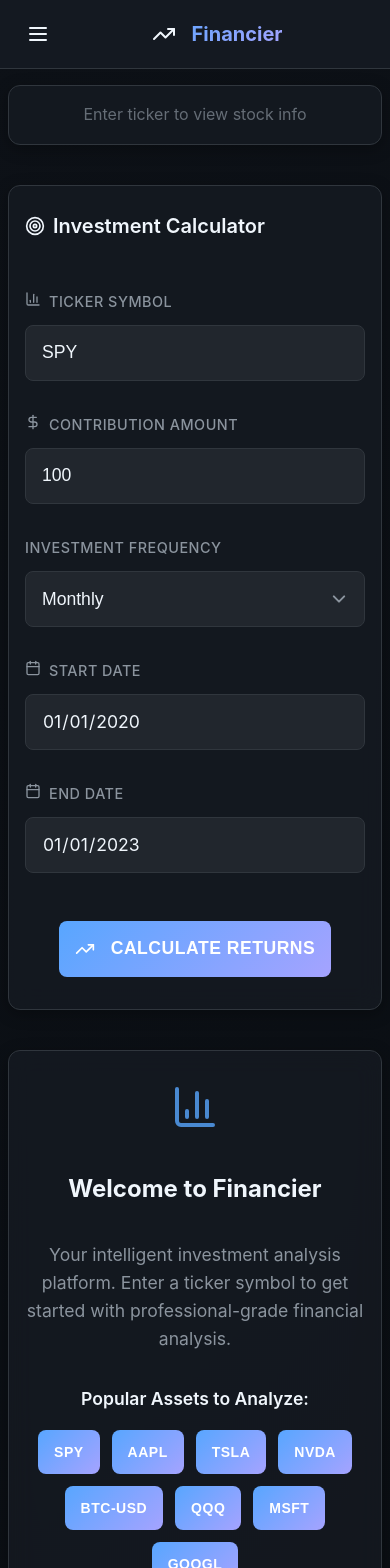
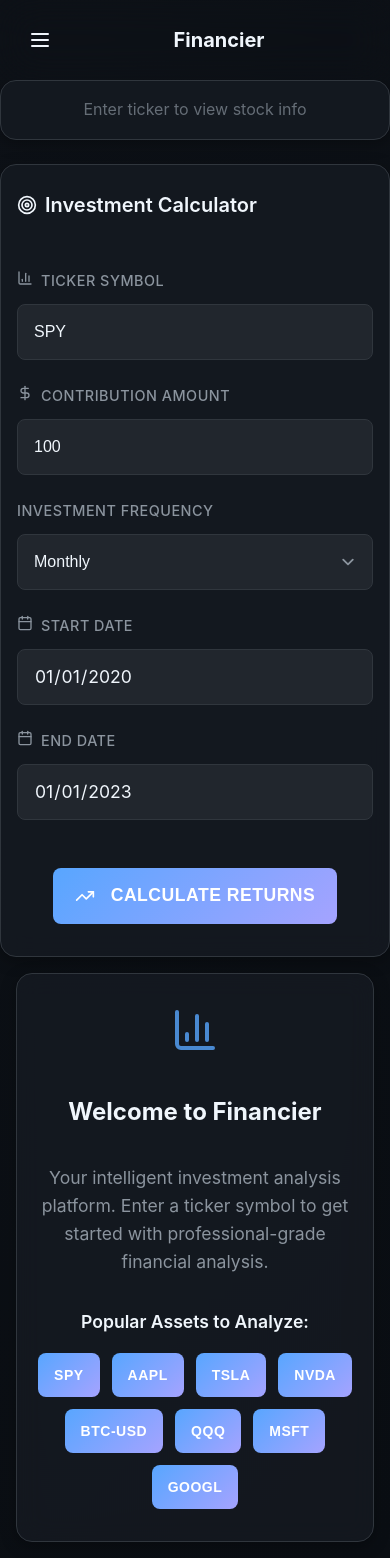
Before and after one commit to JoeBuydemDips/financier, a React (Vite) app: page / in a window 390 px wide. Shown: the top 1568 px of the page. Built offline with nearby package versions, Linux system fonts and the light colour scheme; no server answers.

Commit message:
✨ Add mobile header component and viewport detection hook for responsive navigation

```diff
--- a/src/App.css
+++ b/src/App.css
@@ -33,6 +33,8 @@ body {
   font-family: var(--font-family);
   line-height: 1.6;
   min-height: 100vh;
+  overflow-x: hidden;
+  overflow-y: auto;
 }
 
 /* Modern Header */
@@ -309,7 +311,7 @@ body {
   margin-top: 0;
   min-height: 450px;
   width: 100%;
-  overflow: hidden;
+  overflow: visible; /* Allow content to overflow properly */
 }
 
 /* Loading States */
@@ -2007,6 +2009,7 @@ body {
   background: rgba(0, 0, 0, 0.6);
   backdrop-filter: blur(4px);
   z-index: 999;
+  pointer-events: auto; /* Ensure backdrop can be clicked */
 }
 
 .mobile-sidebar {
@@ -2262,3 +2265,162 @@ body {
   border-color: var(--accent-red);
   color: var(--accent-red);
 }
+
+/* Mobile Header Styles */
+.mobile-header {
+  position: sticky;
+  top: 0;
+  background: var(--glass-bg);
+  backdrop-filter: blur(20px);
+  border-bottom: 1px solid var(--glass-border);
+  z-index: 100;
+  padding: 1rem;
+}
+
+.mobile-header-content {
+  display: flex;
+  align-items: center;
+  justify-content: space-between;
+  max-width: 100%;
+}
+
+.mobile-header-button {
+  background: var(--glass-hover);
+  border: 1px solid var(--glass-border);
+  border-radius: 0.75rem;
+  padding: 0.75rem;
+  color: var(--text-primary);
+  cursor: pointer;
+  transition: all 0.2s ease;
+  min-width: 44px;
+  min-height: 44px;
+  display: flex;
+  align-items: center;
+  justify-content: center;
+}
+
+.mobile-header-button:hover {
+  background: var(--glass-border);
+  transform: scale(1.05);
+}
+
+.mobile-header-title {
+  font-size: 1.25rem;
+  font-weight: 700;
+  color: var(--text-primary);
+  margin: 0;
+  text-align: center;
+  flex: 1;
+  padding: 0 1rem;
+}
+
+/* Mobile Layout Classes */
+.mobile-container {
+  min-height: calc(100vh - 80px); /* Use min-height instead of height */
+  overflow-y: auto; /* Enable scrolling */
+  -webkit-overflow-scrolling: touch;
+}
+
+.mobile-grid {
+  min-height: 100%; /* Use min-height instead of height */
+  grid-template-columns: 1fr; /* Single column on mobile */
+  overflow: visible; /* Allow content to overflow properly */
+}
+
+.mobile-fullscreen {
+  min-height: 100%; /* Use min-height instead of height */
+  overflow-y: auto; /* Enable scrolling */
+  padding: 1rem;
+  -webkit-overflow-scrolling: touch; /* Smooth scrolling on iOS */
+}
+
+.main-content {
+  overflow-y: auto; /* Ensure main content can scroll */
+  -webkit-overflow-scrolling: touch;
+  min-height: 100%;
+}
+
+/* Mobile Responsive Adjustments */
+@media (max-width: 768px) {
+  .app-header {
+    display: none; /* Hide desktop header on mobile */
+  }
+
+  .mobile-menu-button {
+    display: none; /* Hide since we have mobile header */
+  }
+
+  .app-container {
+    padding: 0; /* Remove padding on mobile for full screen */
+    min-height: calc(100vh - 80px); /* Use min-height instead of height */
+    overflow-y: auto; /* Enable scrolling */
+    -webkit-overflow-scrolling: touch;
+  }
+
+  .app-grid {
+    gap: 0; /* Remove gap for seamless mobile experience */
+    min-height: 100%; /* Use min-height instead of height */
+    overflow: visible; /* Allow overflow for scrolling */
+  }
+
+  /* Ensure main content area is scrollable */
+  .main-content {
+    min-height: 100%; /* Use min-height instead of height */
+    overflow-y: auto !important;
+    -webkit-overflow-scrolling: touch;
+    padding: 1rem;
+  }
+
+  /* Form improvements for mobile */
+  .form-group {
+    margin-bottom: 1.5rem;
+  }
+
+  .form-input,
+  .form-select {
+    font-size: 16px; /* Prevent zoom on iOS */
+    min-height: 44px; /* Touch target */
+    width: 100%; /* Ensure full width on mobile */
+  }
+
+  /* Investment comparison page grid fix */
+  .investment-comparison-page .card-body > div[style*="grid"] {
+    grid-template-columns: 1fr !important; /* Single column on mobile */
+    gap: 1rem !important;
+  }
+
+  /* Ensure form inputs take full width in grid layouts */
+  .investment-comparison-page .form-group {
+    width: 100%;
+  }
+
+  .investment-comparison-page .form-input,
+  .investment-comparison-page .form-select {
+    width: 100% !important;
+    box-sizing: border-box;
+    min-height: 44px;
+    font-size: 16px;
+  }
+
+  /* Fix specific input fields in investment strategy section */
+  .investment-comparison-page input[type="number"],
+  .investment-comparison-page input[type="date"] {
+    width: 100% !important;
+    min-height: 44px !important;
+    font-size: 16px !important;
+    padding: 0.75rem !important;
+    box-sizing: border-box !important;
+  }
+
+  /* Button improvements */
+  .btn-primary {
+    min-height: 48px;
+    font-size: 1.1rem;
+  }
+
+  /* Card spacing for mobile */
+  .glass-card {
+    margin: 0;
+    border-radius: 1rem;
+  }
+}
--- a/src/App.tsx
+++ b/src/App.tsx
@@ -12,6 +12,8 @@ import {
 import './App.css';
 import { NavigationTabs } from './components/NavigationTabs';
 import { MobileSidebar } from './components/MobileSidebar';
+import { MobileHeader } from './components/MobileHeader';
+import { useIsMobile } from './hooks/useIsMobile';
 import { OverviewPage } from './components/pages/OverviewPage';
 import { InvestmentComparisonPage } from './components/pages/InvestmentComparisonPage';
 import { StockDetailsPage } from './components/pages/StockDetailsPage';
@@ -45,6 +47,9 @@ function App() {
   // Navigation state
   const [activeTab, setActiveTab] = useState('overview');
   const [isMobileSidebarOpen, setIsMobileSidebarOpen] = useState(false);
+
+  // Mobile detection
+  const isMobile = useIsMobile();
 
   // Fetch stock information when ticker changes
   useEffect(() => {
@@ -95,6 +100,15 @@ function App() {
   // Navigation handler
   const handleTabChange = (tab: string) => {
     setActiveTab(tab);
+    // Close mobile sidebar when tab changes
+    if (isMobile) {
+      setIsMobileSidebarOpen(false);
+    }
+  };
+
+  // Mobile back navigation - return to overview
+  const handleMobileBack = () => {
+    setActiveTab('overview');
   };
 
   // Mobile sidebar handlers
@@ -336,14 +350,23 @@ function App() {
 
   return (
     <div className="app">
-      {/* Modern Header with Navigation */}
+      {/* Conditional Header - Mobile vs Desktop */}
+      {isMobile ? (
+        <MobileHeader
+          activeTab={activeTab}
+          onBackClick={handleMobileBack}
+          onMenuClick={handleMobileSidebarOpen}
+          isOverview={activeTab === 'overview'}
+        />
+      ) : (
+        /* Desktop Header with Navigation */
         <motion.header
           className="app-header"
           initial={{ y: -100 }}
           animate={{ y: 0 }}
           transition={{ duration: 0.6, ease: "easeOut" }}
         >
-        {/* Mobile Menu Button */}
+          {/* Mobile Menu Button (hidden on desktop) */}
           <button
             className="mobile-menu-button"
             onClick={handleMobileSidebarOpen}
@@ -365,6 +388,7 @@ function App() {
             />
           </div>
         </motion.header>
+      )}
 
       {/* Mobile Sidebar */}
       <MobileSidebar
@@ -374,9 +398,10 @@ function App() {
         onTabChange={handleTabChange}
       />
 
-      <div className="app-container">
-        <div className="app-grid">
-          {/* Left Sidebar */}
+      <div className={`app-container ${isMobile ? 'mobile-container' : ''}`}>
+        <div className={`app-grid ${isMobile ? 'mobile-grid' : ''}`}>
+          {/* Left Sidebar - Conditional rendering for mobile */}
+          {(!isMobile || activeTab === 'overview') && (
             <div style={{ display: 'flex', flexDirection: 'column', gap: '1.5rem' }}>
               {/* Compact Stock Information - Available on All Tabs */}
               <motion.div
@@ -530,9 +555,10 @@ function App() {
               </div>
             </motion.div>
             </div>
+          )}
 
-          {/* Main Content Area */}
-          <div style={{ display: 'flex', flexDirection: 'column', gap: '1.5rem' }}>
+          {/* Main Content Area - Full screen on mobile for non-overview tabs */}
+          <div className={`main-content ${isMobile && activeTab !== 'overview' ? 'mobile-fullscreen' : ''}`} style={{ display: 'flex', flexDirection: 'column', gap: '1.5rem' }}>
             <AnimatePresence mode="wait">
               {loading && (
                 <motion.div
@@ -559,12 +585,19 @@ function App() {
                 </motion.div>
               )}
 
-              {/* Page Content - Show based on activeTab */}
+              {/* Page Content - Show based on activeTab with animations */}
               {!loading && !error && (
-                <>
-                  {activeTab === 'overview' && results && (
+                <AnimatePresence mode="wait">
+                  {activeTab === 'overview' && (
+                    <motion.div
+                      key="overview"
+                      initial={{ opacity: 0, x: isMobile ? 20 : 0, y: isMobile ? 0 : 20 }}
+                      animate={{ opacity: 1, x: 0, y: 0 }}
+                      exit={{ opacity: 0, x: isMobile ? -20 : 0, y: isMobile ? 0 : -20 }}
+                      transition={{ duration: 0.3, ease: "easeInOut" }}
+                    >
+                      {results ? (
                         <OverviewPage
-                      key="overview"
                           results={results}
                           benchmarkData={benchmarkData}
                           riskMetrics={riskMetrics}
@@ -575,41 +608,9 @@ function App() {
                           onChartTypeChange={handleChartTypeChange}
                           onSeriesToggle={handleSeriesToggle}
                         />
-                  )}
-
-                  {activeTab === 'analytics' && (
-                    <InvestmentComparisonPage
-                      key="analytics"
-                    />
-                  )}
-
-                  {activeTab === 'stock' && (
-                    <StockDetailsPage
-                      key="stock"
-                      stockInfo={stockInfo}
-                      stockInfoLoading={stockInfoLoading}
-                    />
-                  )}
-
-                  {activeTab === 'risk' && (
-                    <RiskAnalysisPage
-                      key="risk"
-                      riskMetrics={riskMetrics}
-                      stockInfo={stockInfo}
-                    />
-                  )}
-
-                  {/* Show empty state only for overview when no results */}
-                  {activeTab === 'overview' && !results && (
+                      ) : (
                         /* Enhanced Empty State */
-                    <motion.div
-                      key="empty-state"
-                      className="glass-card empty-state"
-                      initial={{ opacity: 0, y: 20 }}
-                      animate={{ opacity: 1, y: 0 }}
-                      exit={{ opacity: 0, y: -20 }}
-                      transition={{ duration: 0.6, delay: 0.4 }}
-                    >
+                        <div className="glass-card empty-state">
                           <div className="empty-state-content">
                             <div className="empty-state-icon">
                               <BarChart3 size={48} />
@@ -636,9 +637,53 @@ function App() {
                               </div>
                             </div>
                           </div>
+                        </div>
+                      )}
                     </motion.div>
                   )}
-                </>
+
+                  {activeTab === 'analytics' && (
+                    <motion.div
+                      key="analytics"
+                      initial={{ opacity: 0, x: isMobile ? 20 : 0, y: isMobile ? 0 : 20 }}
+                      animate={{ opacity: 1, x: 0, y: 0 }}
+                      exit={{ opacity: 0, x: isMobile ? -20 : 0, y: isMobile ? 0 : -20 }}
+                      transition={{ duration: 0.3, ease: "easeInOut" }}
+                    >
+                      <InvestmentComparisonPage />
+                    </motion.div>
+                  )}
+
+                  {activeTab === 'stock' && (
+                    <motion.div
+                      key="stock"
+                      initial={{ opacity: 0, x: isMobile ? 20 : 0, y: isMobile ? 0 : 20 }}
+                      animate={{ opacity: 1, x: 0, y: 0 }}
+                      exit={{ opacity: 0, x: isMobile ? -20 : 0, y: isMobile ? 0 : -20 }}
+                      transition={{ duration: 0.3, ease: "easeInOut" }}
+                    >
+                      <StockDetailsPage
+                        stockInfo={stockInfo}
+                        stockInfoLoading={stockInfoLoading}
+                      />
+                    </motion.div>
+                  )}
+
+                  {activeTab === 'risk' && (
+                    <motion.div
+                      key="risk"
+                      initial={{ opacity: 0, x: isMobile ? 20 : 0, y: isMobile ? 0 : 20 }}
+                      animate={{ opacity: 1, x: 0, y: 0 }}
+                      exit={{ opacity: 0, x: isMobile ? -20 : 0, y: isMobile ? 0 : -20 }}
+                      transition={{ duration: 0.3, ease: "easeInOut" }}
+                    >
+                      <RiskAnalysisPage
+                        riskMetrics={riskMetrics}
+                        stockInfo={stockInfo}
+                      />
+                    </motion.div>
+                  )}
+                </AnimatePresence>
               )}
             </AnimatePresence>
           </div>
--- /dev/null
+++ b/src/components/MobileHeader.tsx
@@ -0,0 +1,75 @@
+import React from 'react';
+import { ArrowLeft, Menu } from 'lucide-react';
+import { motion } from 'framer-motion';
+
+interface MobileHeaderProps {
+  activeTab: string;
+  onBackClick: () => void;
+  onMenuClick: () => void;
+  isOverview: boolean;
+}
+
+const tabTitles: Record<string, string> = {
+  overview: 'Financier',
+  stockDetails: 'Stock Details',
+  investmentComparison: 'Investment Comparison',
+  riskAnalysis: 'Risk Analysis',
+  advancedAnalytics: 'Advanced Analytics'
+};
+
+export const MobileHeader: React.FC<MobileHeaderProps> = ({
+  activeTab,
+  onBackClick,
+  onMenuClick,
+  isOverview
+}) => {
+  const title = tabTitles[activeTab] || 'Financier';
+
+  return (
+    <motion.header
+      className="mobile-header"
+      initial={{ opacity: 0, y: -20 }}
+      animate={{ opacity: 1, y: 0 }}
+      transition={{ duration: 0.3 }}
+    >
+      <div className="mobile-header-content">
+        {/* Left side - Back button or hamburger */}
+        <motion.button
+          className="mobile-header-button"
+          onClick={isOverview ? onMenuClick : onBackClick}
+          whileHover={{ scale: 1.05 }}
+          whileTap={{ scale: 0.95 }}
+        >
+          {isOverview ? (
+            <Menu size={24} />
+          ) : (
+            <ArrowLeft size={24} />
+          )}
+        </motion.button>
+
+        {/* Center - Title */}
+        <motion.h1
+          className="mobile-header-title"
+          key={activeTab} // Key ensures animation on tab change
+          initial={{ opacity: 0, x: 20 }}
+          animate={{ opacity: 1, x: 0 }}
+          transition={{ duration: 0.2 }}
+        >
+          {title}
+        </motion.h1>
+
+        {/* Right side - Menu button (only show on non-overview pages) */}
+        {!isOverview && (
+          <motion.button
+            className="mobile-header-button"
+            onClick={onMenuClick}
+            whileHover={{ scale: 1.05 }}
+            whileTap={{ scale: 0.95 }}
+          >
+            <Menu size={20} />
+          </motion.button>
+        )}
+      </div>
+    </motion.header>
+  );
+};
--- /dev/null
+++ b/src/hooks/useIsMobile.ts
@@ -0,0 +1,29 @@
+import { useState, useEffect } from 'react';
+
+/**
+ * Hook to detect if the current viewport is mobile size
+ * Uses 768px as the breakpoint (matches our CSS media queries)
+ */
+export const useIsMobile = (): boolean => {
+  const [isMobile, setIsMobile] = useState<boolean>(false);
+
+  useEffect(() => {
+    // Function to check if viewport is mobile
+    const checkIsMobile = () => {
+      setIsMobile(window.innerWidth < 768);
+    };
+
+    // Check on mount
+    checkIsMobile();
+
+    // Add event listener for window resize
+    window.addEventListener('resize', checkIsMobile);
+
+    // Cleanup
+    return () => {
+      window.removeEventListener('resize', checkIsMobile);
+    };
+  }, []);
+
+  return isMobile;
+};
```
Lines whose indentation alone changed are shown as unchanged.
